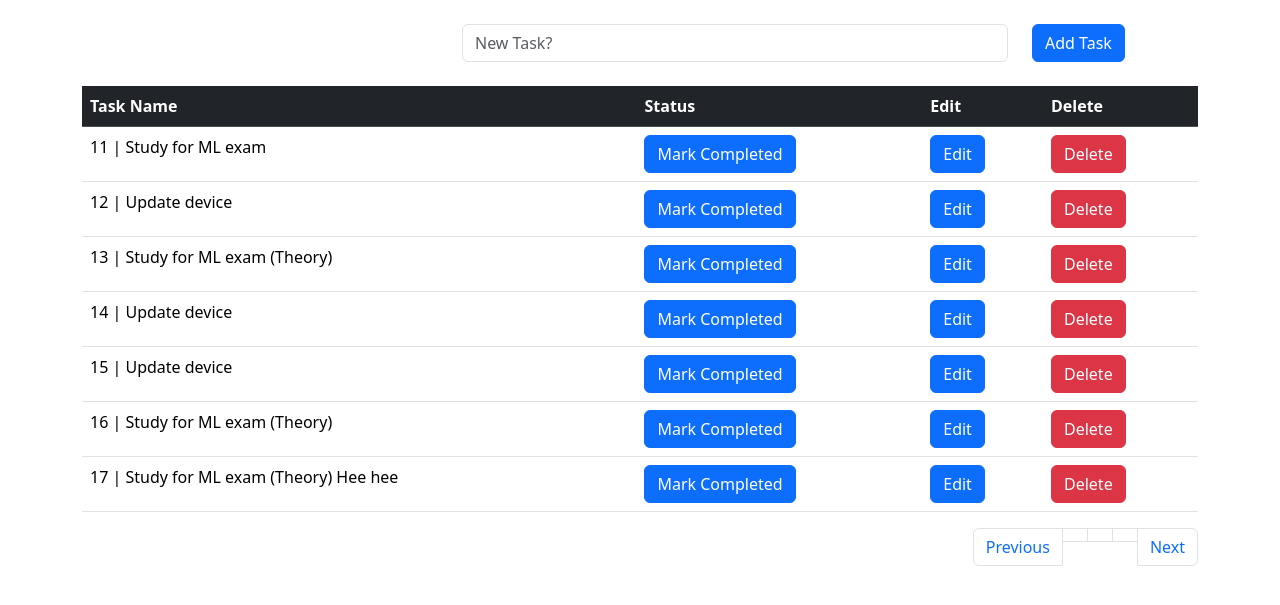
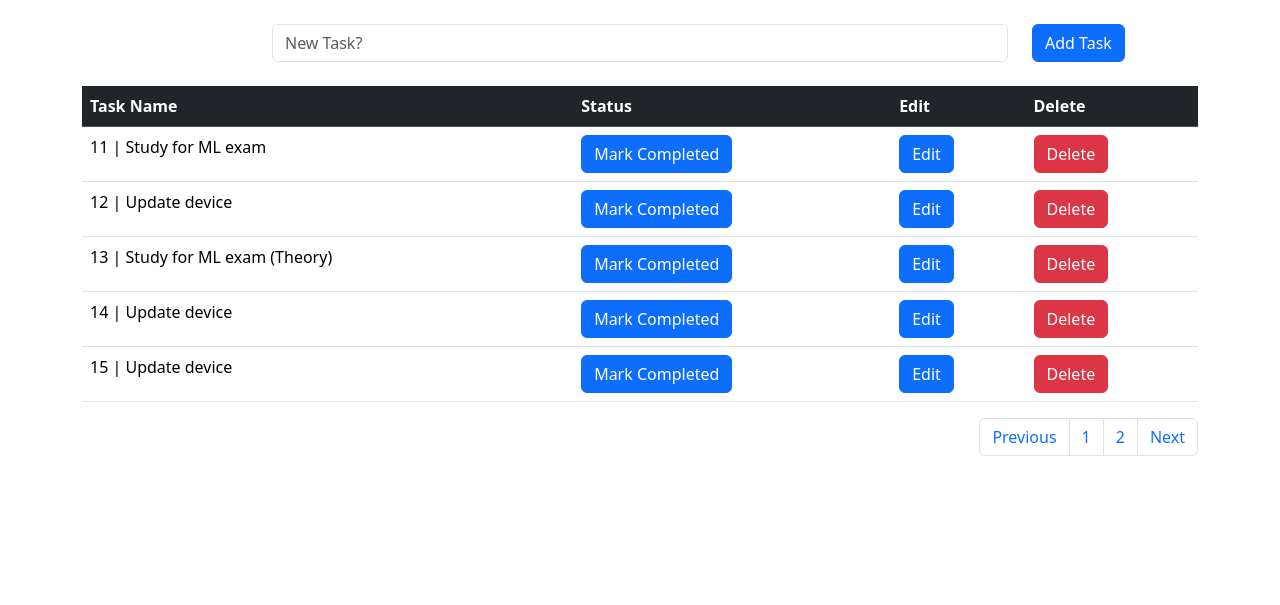
Before and after one commit to DhanukaSheyamPerera/taskmate, a Django app: page /task/ in a window 1280 px wide. Shown: the part 65-670 px from the top of the page. Run offline with Django 4.2, Linux system fonts and the light colour scheme; data comes from the database, SQL or seed files in the repository.

Commit message:
fully functionning page pagination feature added

```diff
--- a/taskmate/todolist_app/templates/todolist.html
+++ b/taskmate/todolist_app/templates/todolist.html
@@ -18,8 +18,8 @@
     <form method="POST">
         {% csrf_token %}
         <div class="row">
-            <label for="task" class="form-label col-lg-4"></label>
-            <div class="col-lg-6">
+            <label for="task" class="form-label col-lg-2"></label>
+            <div class="col-lg-8">
                 <input type="text" class="form-control" id="task" name="task" placeholder="New Task?" required>
             </div>
             <div class="col-lg-2">
@@ -71,11 +71,17 @@
             <li class="page-item">
                 <a class="page-link" href="?pg=1">Previous</a>
             </li>
-            <li class="page-item"><a class="page-link" href="?pg={{ all_tasks.previous_page_number }}">{{ all_tasks.previous_page_number }}</a></li>
+            {% if all_tasks.has_previous %}
+            <li class="page-item"><a class="page-link" href="?pg={{ all_tasks.previous_page_number }}">
+                {{ all_tasks.previous_page_number }}</a></li>
+            {% endif %}
             <li class="page-item"><a class="page-link" href="?pg={{ all_tasks.number }}">{{ all_tasks.number }}</a></li>
-            <li class="page-item"><a class="page-link" href="?pg={{ all_tasks.next_page_number }}">{{ all_tasks.next_page_number }}</a></li>
+            {% if all_tasks.has_next %}
+            <li class="page-item"><a class="page-link" href="?pg={{ all_tasks.next_page_number }}">
+                {{ all_tasks.next_page_number }}</a></li>
+            {% endif %}
             <li class="page-item">
-                <a class="page-link" href="?pg={{ all_tasks.num_page }}">Next</a>
+                <a class="page-link" href="?pg={{ all_tasks.paginator.num_pages }}">Next</a>
             </li>
         </ul>
     </nav>
--- a/taskmate/todolist_app/views.py
+++ b/taskmate/todolist_app/views.py
@@ -3,6 +3,7 @@ from django.http import HttpResponse
 from .models import TaskList
 from .forms import TaskForm
 from django.contrib import messages
+from django.core.paginator import Paginator
 
 
 # Create your views here.
@@ -16,9 +17,9 @@ def todolist(request):
     else:
         # return HttpResponse("Welcome to todolist")
         all_tasks = TaskList.objects.all()
-        context = {
-            "welcome_todolist_text": "Welcome to Todolist app"
-        }
+        paginator = Paginator(all_tasks, 5)
+        page = request.GET.get('pg')
+        all_tasks = paginator.get_page(page)
         return render(request, 'todolist.html', {'all_tasks': all_tasks})
 
 
```
